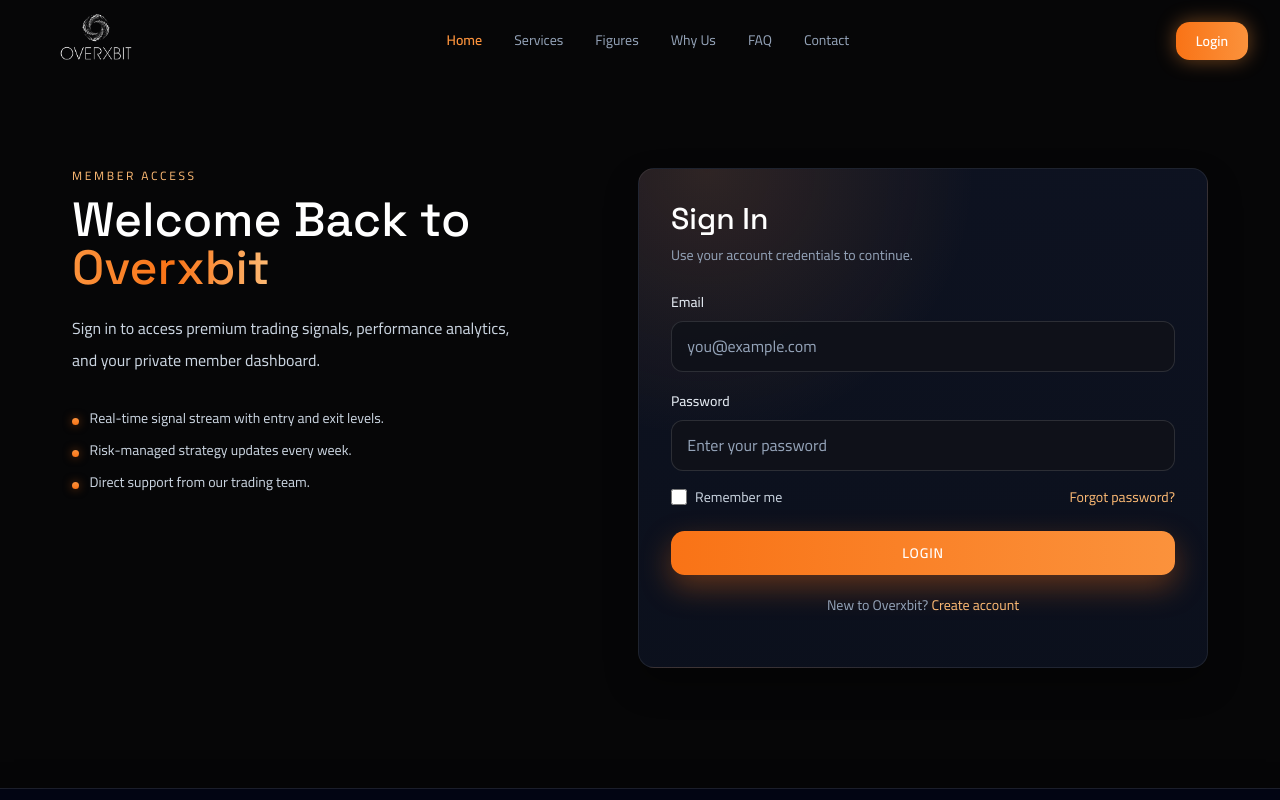
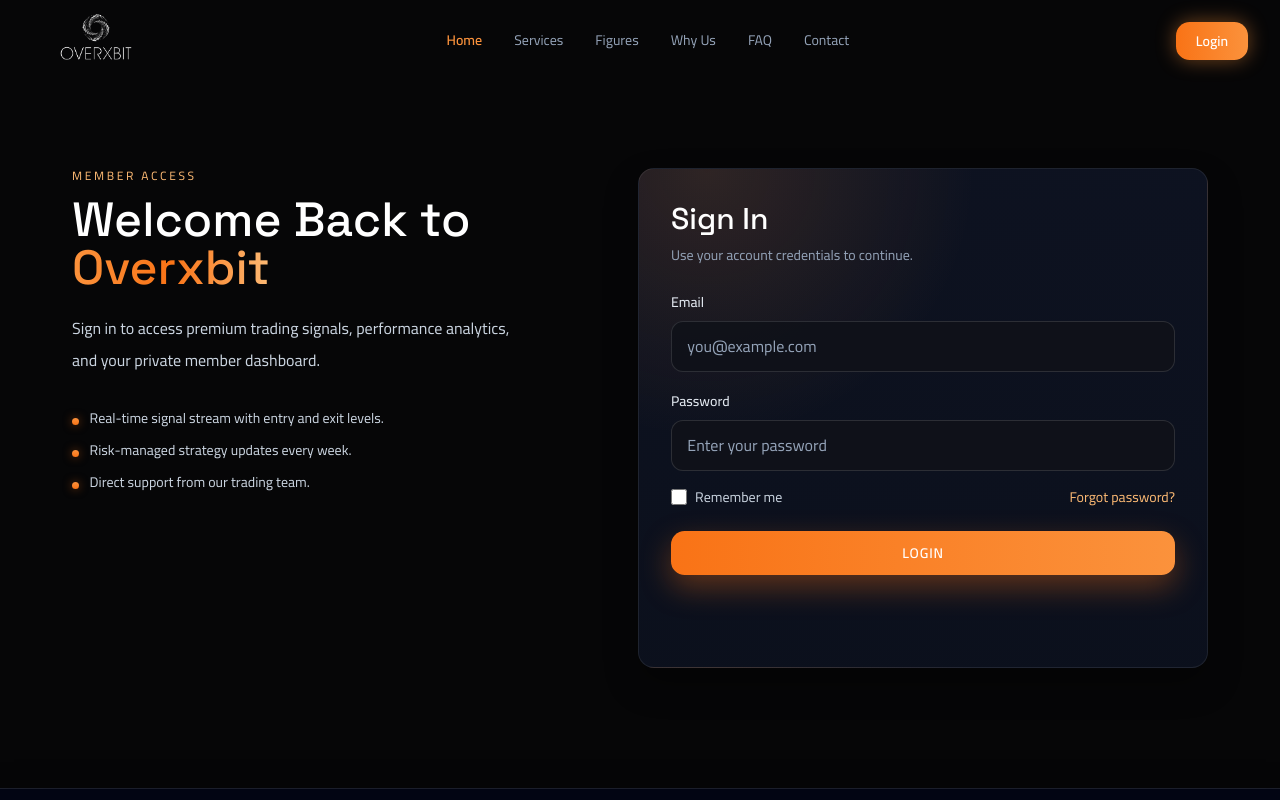
Before and after one commit to M-Masri/OverXBit, a React (Vite) app: page /login in a window 1280 px wide. Shown: the top 800 px of the page. Built offline with nearby package versions, Linux system fonts and the light colour scheme.

Commit message:
Apply latest updates

```diff
--- a/src/pages/LoginPage.jsx
+++ b/src/pages/LoginPage.jsx
@@ -59,10 +59,6 @@
             >
               Login
             </button>
-
-            <p className="mt-5 text-center text-sm text-slate-400">
-              New to Overxbit? <a href="#" className="text-orange-300 hover:text-orange-200">Create account</a>
-            </p>
           </form>
         </section>
       </main>
```
